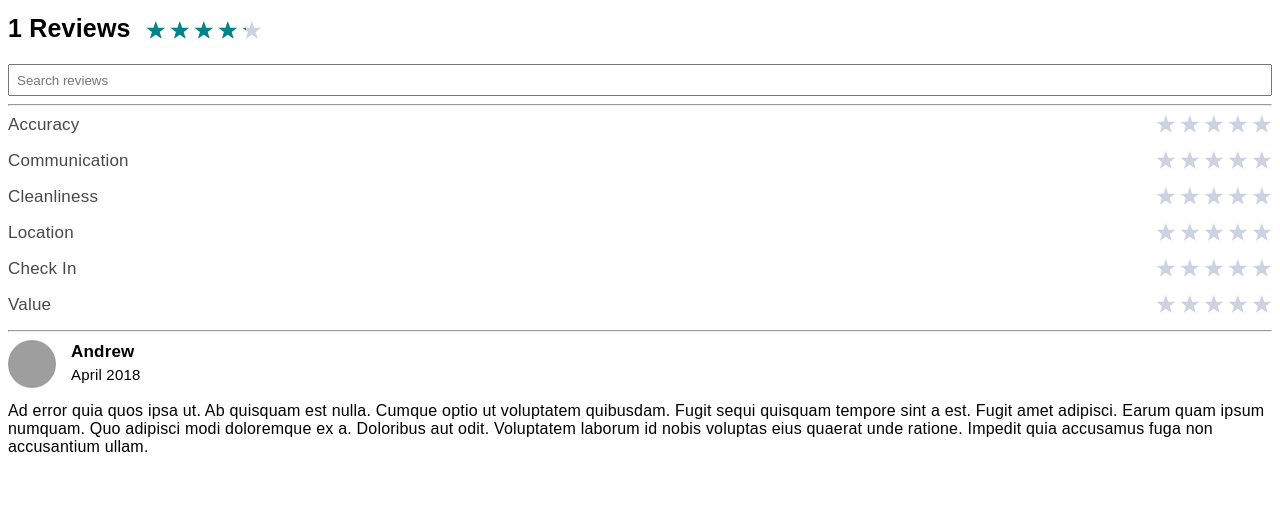
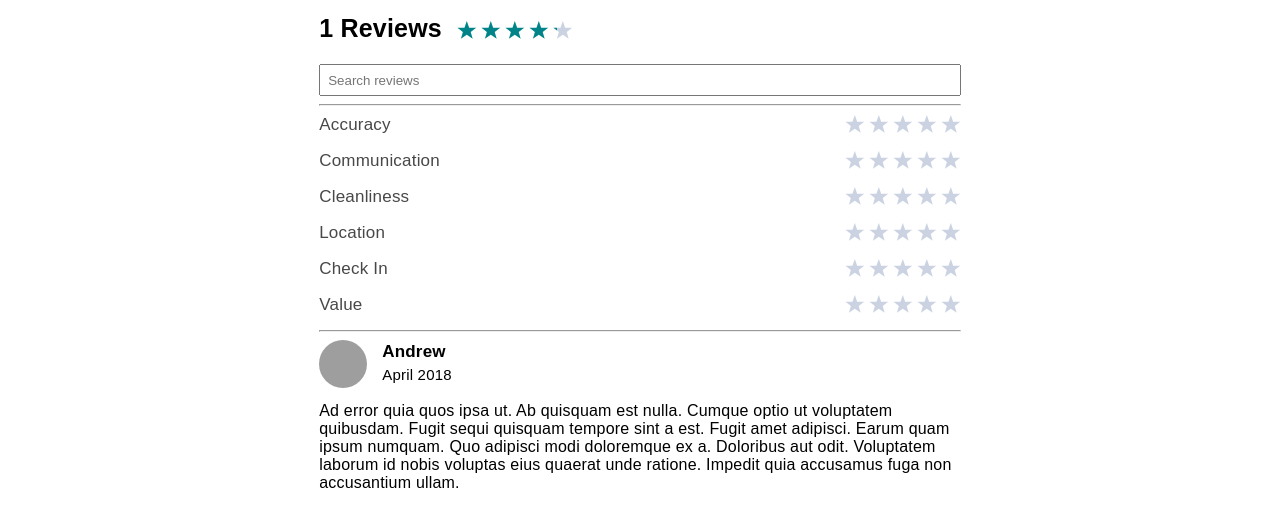
Before and after one commit to HomeStyles/review-service, a React app: page / in a window 1280 px wide. Shown: the top 526 px of the page. Built offline with nearby package versions, Linux system fonts and the light colour scheme; no server answers; grey boxes are pictures that could not be loaded; the HTML template or start-up script is replaced by a standard one.

Commit message:
center component and fix width

```diff
--- a/client/src/components/App.jsx
+++ b/client/src/components/App.jsx
@@ -9,6 +9,8 @@ import styled from 'styled-components';
 const ReviewsContainer = styled.div`
   font-family: 'Montserrat', sans-serif;
   letter-spacing: .2px;
+  width: 641.56px !important;
+  margin: auto;
 `;
 
 class App extends React.Component {
```
